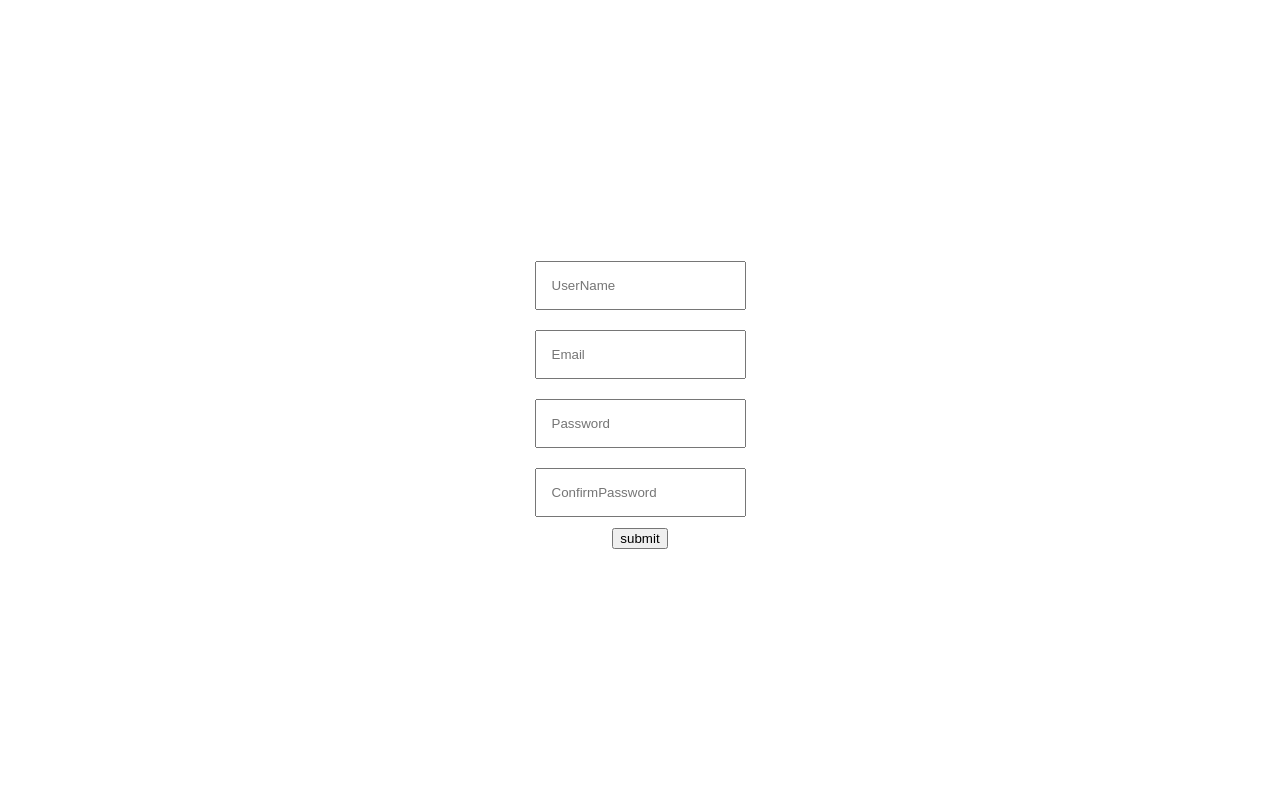
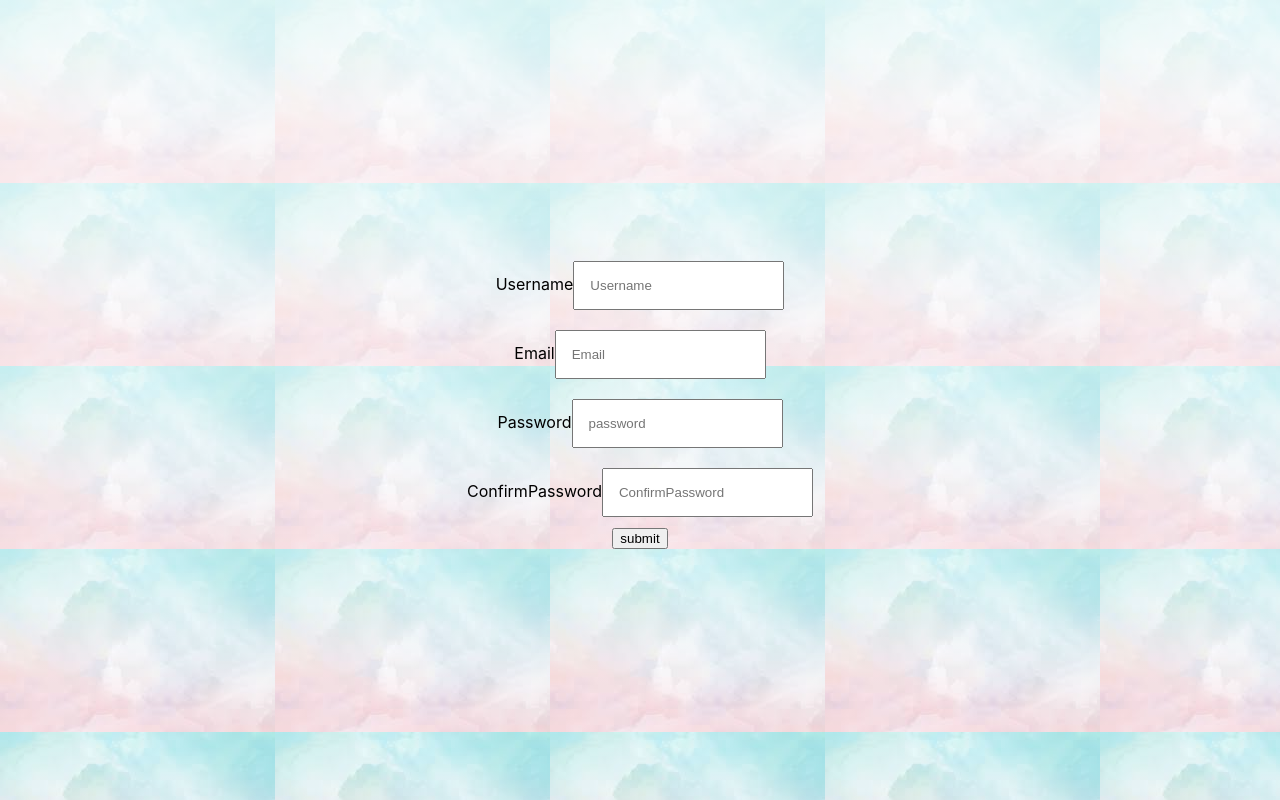
Before and after one commit to VaniAwasthi/Login-Form, a React (Create React App) app: page / in a window 1280 px wide. Built offline with nearby package versions, Linux system fonts and the light colour scheme.

Commit message:
Add existing project files to Git

```diff
--- a/src/App.css
+++ b/src/App.css
@@ -4,6 +4,11 @@
   align-items: center;
   display: flex;
   justify-content: center;
+
+  background: linear-gradient(
+    rgba(255,255,255,0.7),
+    rgba(255,255,255,0.3)
+  ), url("./Component/img/reactBackground.jpeg");
 }
 
 
--- a/src/App.js
+++ b/src/App.js
@@ -1,26 +1,66 @@
-import { useRef, useState } from 'react';
+import { useState } from 'react';
 import './App.css';
 import LoginForm from "./Component/LoginForm";
 
 function App() {
-  // const  [username , setUsername]=useState("");
+   const  [values , setValues]=useState({
+    username:"",
+    email:"",
+    password:"",
+    confirPassword:"",
 
+  });
+  const inputs=[{
+    id:1,
+    name:"username",
+    type:"text",
+    placeholder:"Username",
+    label:"Username"
+  },
+  {
+    id:2,
+    name:"email",
+    type:"text",
+    placeholder:"Email",
+    label:"Email",
+  },
+  {
+    id:3,
+    name:"password",
+    type:"password",
+    placeholder:"password",
+    label:"Password"
+  },
+  {
+    id:4,
+    name:"confirmPassword",
+    type:"password",
+    placeholder:"ConfirmPassword",
+    label:"ConfirmPassword"
+  }
+]
   console.log("re-rendered")
 
 const handleSubmit=(e)=>{
   e.preventDefault();
-  const data = new FormData(e.target)
-  console.log(Object.fromEntries(data.entries()))
 
 }
 
+const onChange =(e)=>{
+  setValues({...values , [e.target.name]: e.target.value})
+}
+
+console.log(values)
   return (
     <div className="App">
       <form onSubmit={handleSubmit}>
-        <LoginForm name="username" placeholder="UserName"/>
-        <LoginForm name="email " placeholder="Email"/>
-        <LoginForm name="Password" placeholder="Password"/>
-        <LoginForm name="confirmPassword" placeholder="ConfirmPassword"/>
+        {inputs.map((input)=>(
+           <LoginForm key={input.id} {...input}
+            value={values[input.name]}
+            onChange={onChange}/>
+        ))}
+
+
         <button>submit</button>
 
       </form>
--- a/src/Component/LoginForm.js
+++ b/src/Component/LoginForm.js
@@ -2,12 +2,12 @@
 
 
 const LoginForm=(props)=>{
+    const {label, onChange,id,...inputProps}=props
     return(
 
         <div className="loginForm">
-            {/* <label>UserName</label> */}
-            <input name={props.name}
-             placeholder={props.placeholder} />
+             <label>{label}</label>
+            <input{...inputProps} onChange={onChange} />
         </div>
     )
 }
```
Also changed, not shown: src/Component/img/reactBackground.jpeg (added), src/Component/loginForm.css (line endings or trailing spaces).
